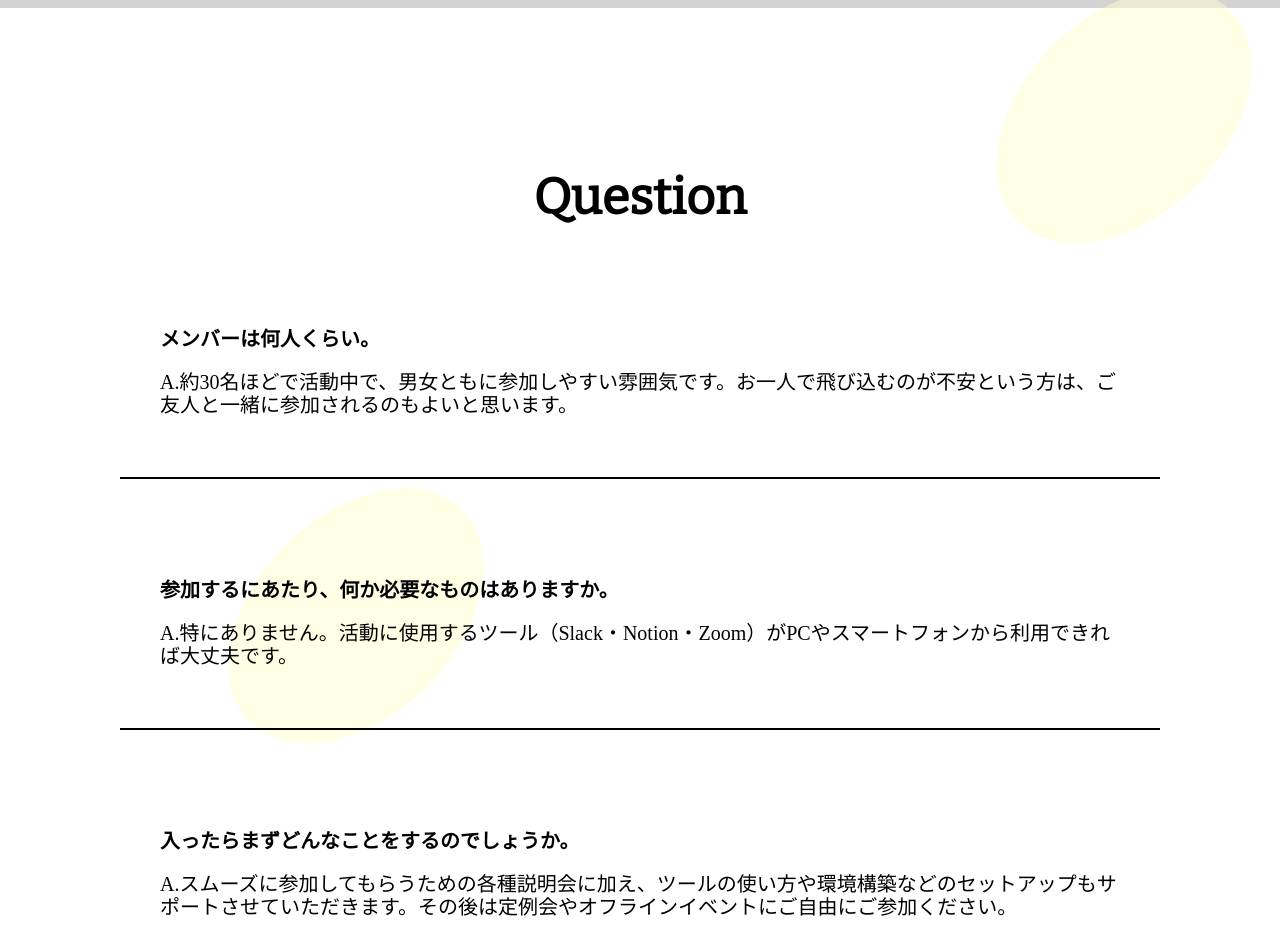
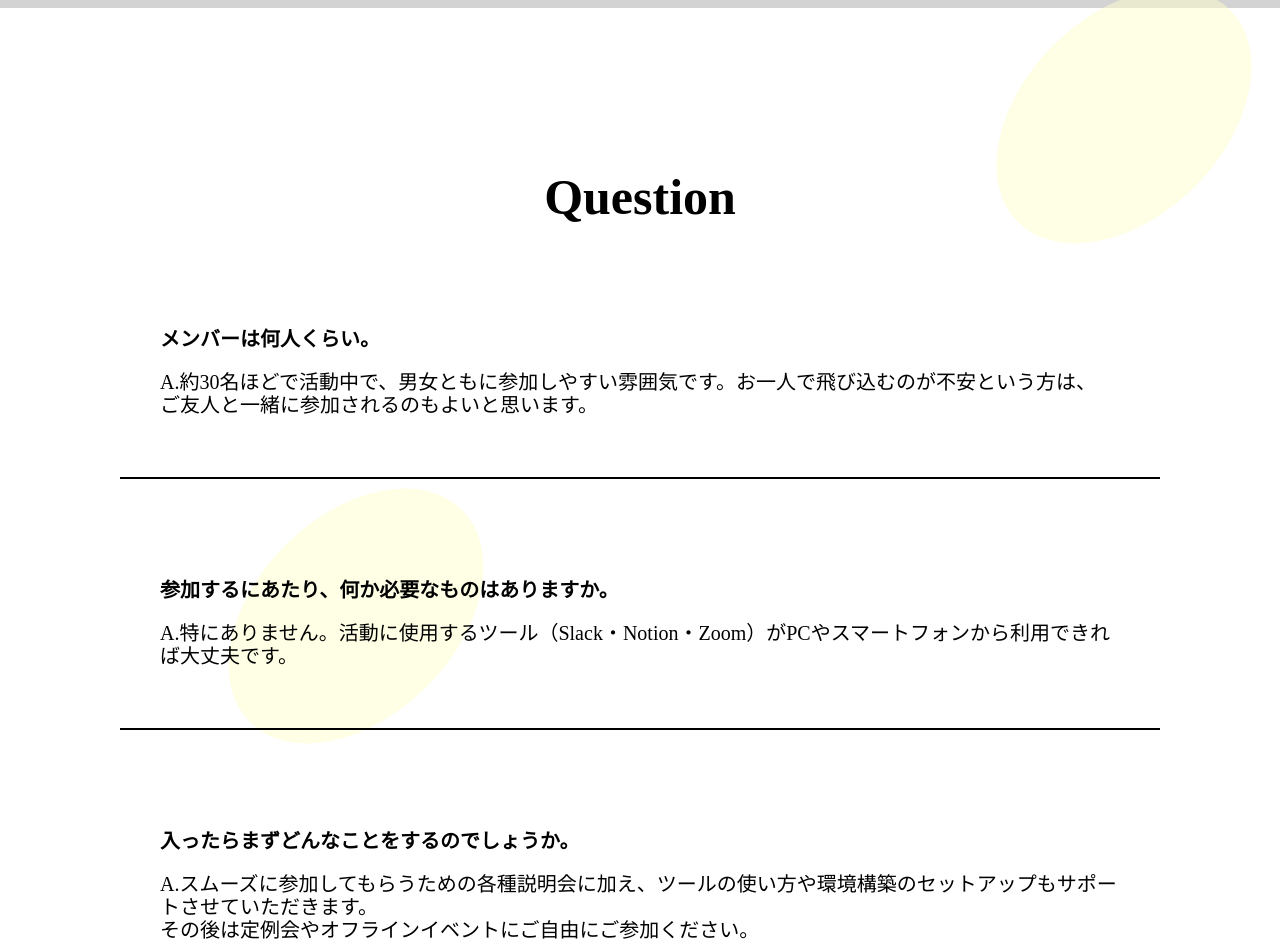
Before and after one commit to hiyokodev/hiyoko_site_2023, a Vue app: page / in a window 1280 px wide. Shown: the part 2612-3564 px from the top of the page. Built offline with nearby package versions, Linux system fonts and the light colour scheme.

Commit message:
Add:改行とフォント変更
refs　#3
改行と空白をいれて、h2のフォントを変更しました。

```diff
--- a/src/components/Home/questionSection.vue
+++ b/src/components/Home/questionSection.vue
@@ -9,7 +9,8 @@
           <p>メンバーは何人くらい。</p>
         </div>
         <div class="anser">
-          <p>A.約30名ほどで活動中で、男女ともに参加しやすい雰囲気です。お一人で飛び込むのが不安という方は、ご友人と一緒に参加されるのもよいと思います。</p>
+          <p>A.約30名ほどで活動中で、男女ともに参加しやすい雰囲気です。お一人で飛び込むのが不安という方は、<br>
+            ご友人と一緒に参加されるのもよいと思います。</p>
         </div>
       </div>
 
@@ -27,7 +28,8 @@
           <p>入ったらまずどんなことをするのでしょうか。</p>
         </div>
         <div class="anser">
-          <p>A.スムーズに参加してもらうための各種説明会に加え、ツールの使い方や環境構築などのセットアップもサポートさせていただきます。その後は定例会やオフラインイベントにご自由にご参加ください。</p>
+          <p>A.スムーズに参加してもらうための各種説明会に加え、ツールの使い方や環境構築のセットアップもサポートさせていただきます。<br>
+               その後は定例会やオフラインイベントにご自由にご参加ください。</p>
         </div>
       </div>
 
@@ -36,7 +38,8 @@
           <p>仕事が忙しくなった場合、活動に参加できるか不安です。</p>
         </div>
         <div class="anser">
-          <p>A.活動はすべて任意参加なので、ご自身のスケジュール優先で大丈夫です。内容はアーカイブに残るので、後から確認することもできます。</p>
+          <p>A.活動はすべて任意参加なので、ご自身のスケジュール優先で大丈夫です。内容はアーカイブに残るので、<br>
+            後から確認することもできます。</p>
         </div>
       </div>
 
@@ -80,7 +83,7 @@ section {
 h2 {
   text-align: center;
   font-size: 50px;
-  font-family: Bitter;
+  font-family: Century;
 }
 
 .question{
```
